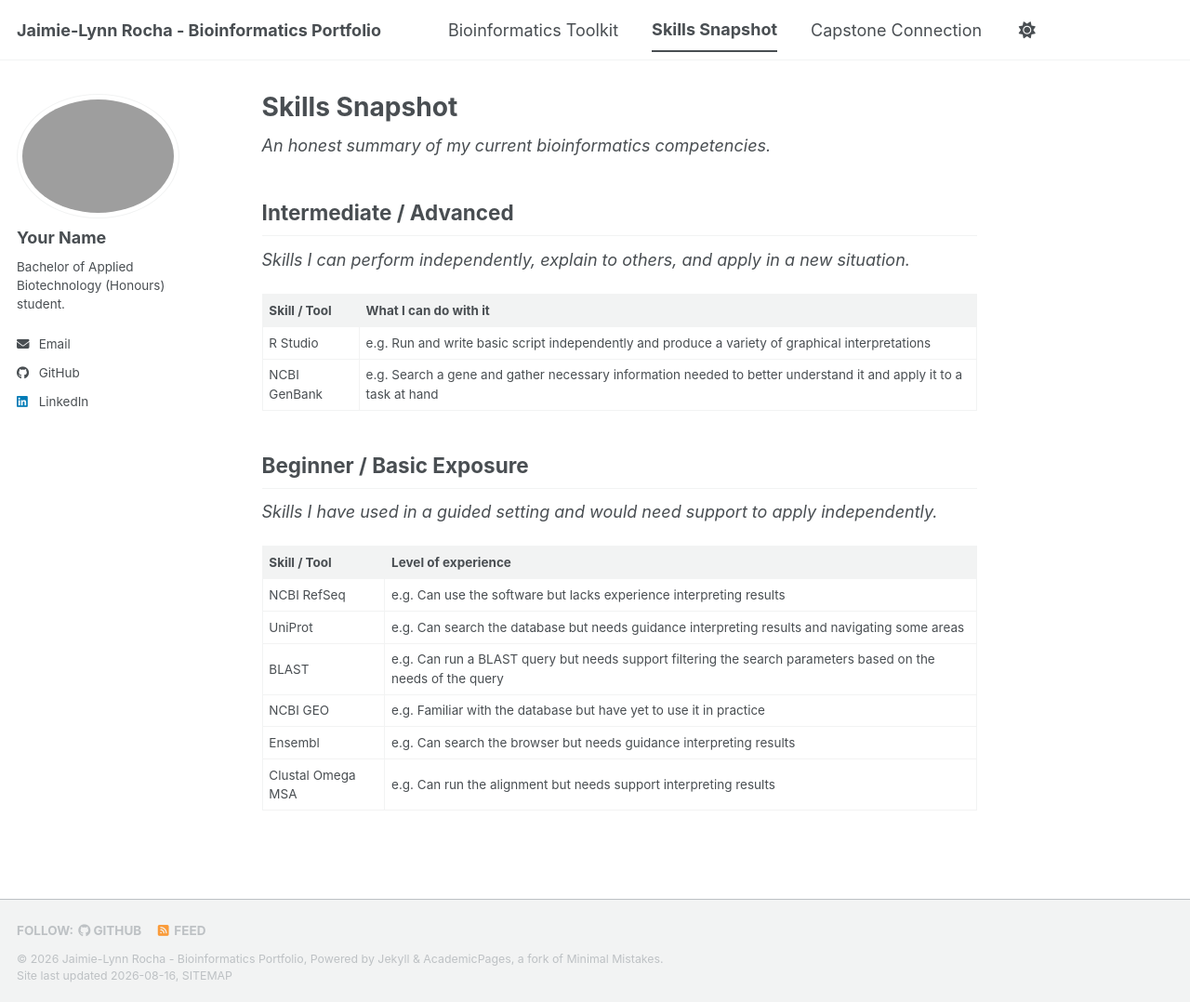
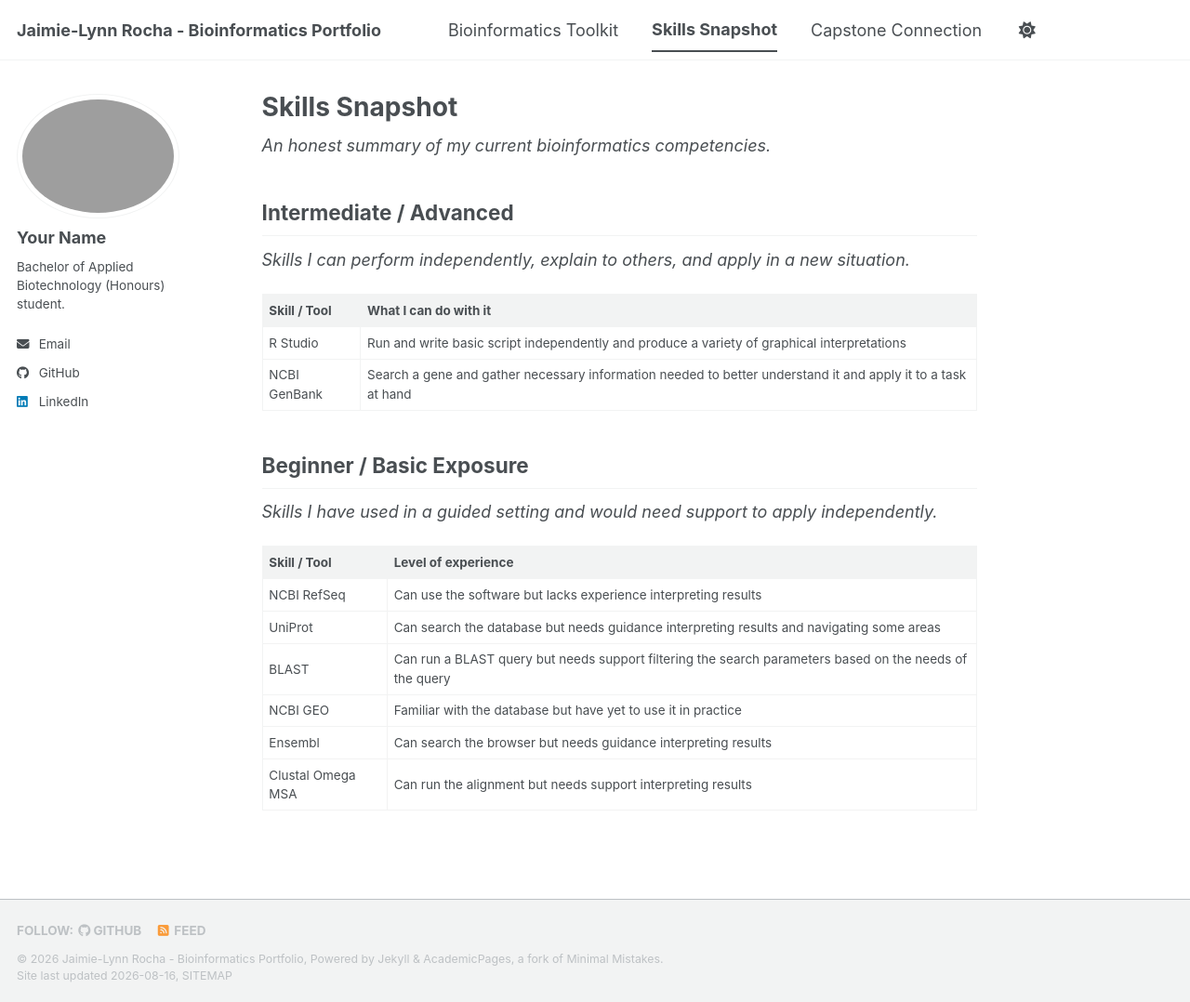
Before and after one commit to JaimielynnR/biot74000-portfolio, a Jekyll site: the page built from _pages/skills.md, in a window 1280 px wide and 1078 px high. Shown: the whole window at 93% size. Built offline with Jekyll 4.4.1, drawn with Linux system fonts in a browser that asks for light colours; a script bundle is joined from its source files by our own code; library files that are not in the unit come from our copies.

Commit message:
Reformat skills table for consistency

```diff
--- a/_pages/skills.md
+++ b/_pages/skills.md
@@ -13,8 +13,8 @@ _Skills I can perform independently, explain to others, and apply in a new situa
 
 | Skill / Tool | What I can do with it |
 |---|---|
-| R Studio | e.g. Run and write basic script independently and produce a variety of graphical interpretations |
-| NCBI GenBank | e.g. Search a gene and gather necessary information needed to better understand it and apply it to a task at hand |
+| R Studio | Run and write basic script independently and produce a variety of graphical interpretations |
+| NCBI GenBank | Search a gene and gather necessary information needed to better understand it and apply it to a task at hand |
 
 ## Beginner / Basic Exposure
 
@@ -22,9 +22,9 @@ _Skills I have used in a guided setting and would need support to apply independ
 
 | Skill / Tool | Level of experience |
 |---|---|
-| NCBI RefSeq | e.g. Can use the software but lacks experience interpreting results |
-| UniProt | e.g. Can search the database but needs guidance interpreting results and navigating some areas |
-| BLAST | e.g. Can run a BLAST query but needs support filtering the search parameters based on the needs of the query |
-| NCBI GEO  | e.g. Familiar with the database but have yet to use it in practice |
-| Ensembl | e.g. Can search the browser but needs guidance interpreting results |
-| Clustal Omega MSA | e.g. Can run the alignment but needs support interpreting results |
+| NCBI RefSeq | Can use the software but lacks experience interpreting results |
+| UniProt | Can search the database but needs guidance interpreting results and navigating some areas |
+| BLAST | Can run a BLAST query but needs support filtering the search parameters based on the needs of the query |
+| NCBI GEO  | Familiar with the database but have yet to use it in practice |
+| Ensembl | Can search the browser but needs guidance interpreting results |
+| Clustal Omega MSA | Can run the alignment but needs support interpreting results |
```
